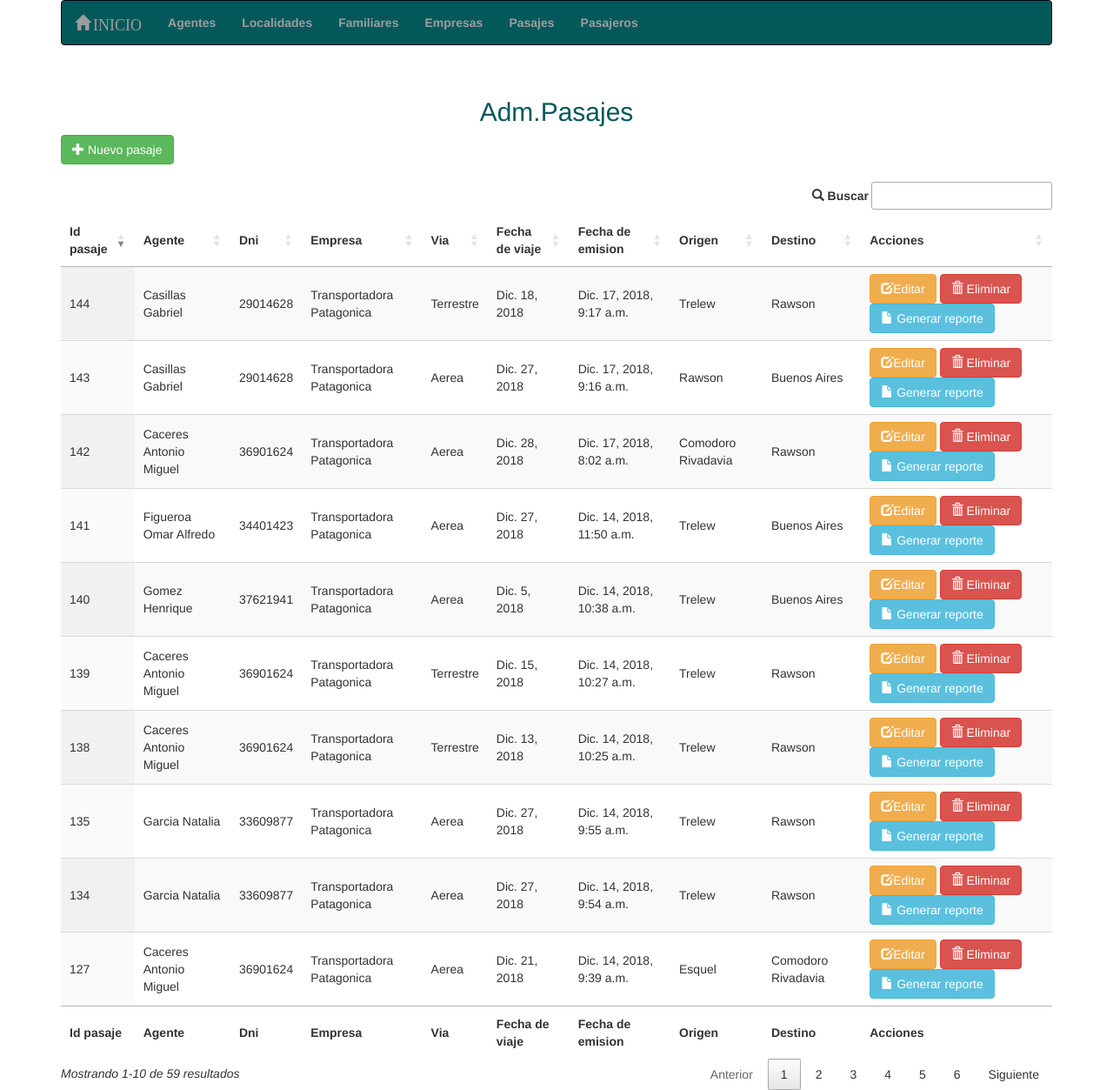
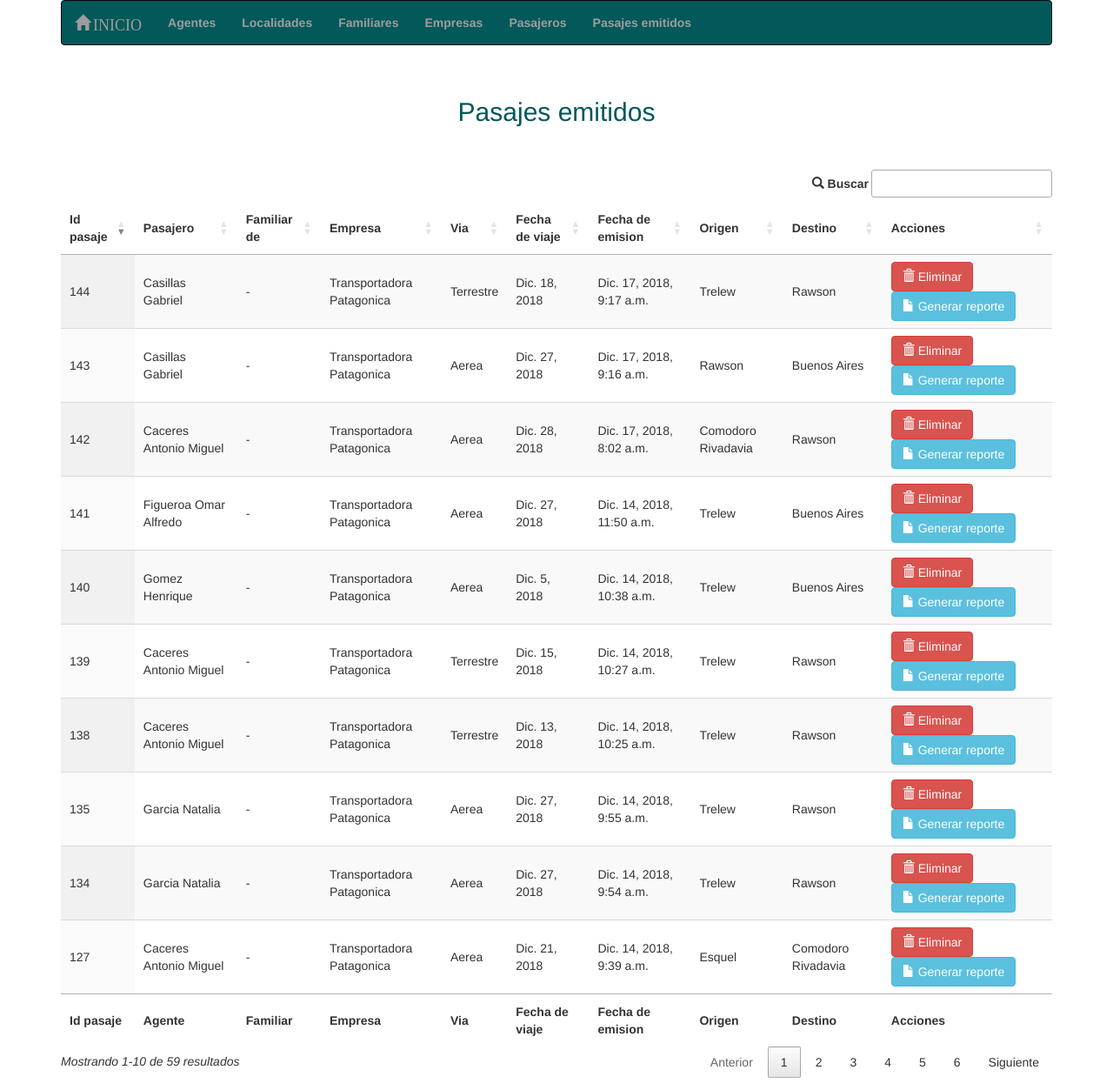
Before and after one commit to gonzalogabriel3/sistemaPasajes, a Django app: page /pasajes/pasaje in a window 1280 px wide. Shown: the whole page at 87% size. Run offline with Django 3.2, Linux system fonts and the light colour scheme; data comes from the database, SQL or seed files in the repository; parts of the project's set-up code (start-up, migrations or seed data) failed here and were passed over; some libraries are stand-ins or nearby versions.

Commit message:
Agrego cambios

```diff
--- a/pasajes/models.py
+++ b/pasajes/models.py
@@ -46,6 +46,7 @@ class Pasaje(models.Model):
     id=models.AutoField(unique=True,primary_key=True)
     id_agente=models.ForeignKey(Agente, on_delete=models.CASCADE,verbose_name="Agente")
     id_empresa=models.ForeignKey(Empresa, on_delete=models.CASCADE,verbose_name="Empresa")
+    id_familiar=models.ForeignKey(Familiar, on_delete=models.CASCADE, verbose_name="Familiar", blank=True, null=True)
     via=models.CharField(max_length=200,null=False)
     fecha_viaje=models.DateField()
     fecha_emision=models.DateTimeField(default=datetime.datetime.now()-datetime.timedelta(hours=3))
--- a/pasajes/templates/indexFamiliar.html
+++ b/pasajes/templates/indexFamiliar.html
@@ -22,8 +22,8 @@
 		<thead>
 			<tr>
 				<th>Id familiar</th>
+				<th>Apellido</th>
 				<th>Nombre</th>
-				<th>Apellido</th>
 				<th>DNI</th>
 				<th>Fecha nacimiento</th>
 				<th>Localidad</th>
@@ -36,8 +36,8 @@
 	    {% for familiar in familiares %}
 	    	<tr>
 	        	<td>{{ familiar.id }}</td>
+	        	<td>{{ familiar.apellido }}</td>
 	        	<td>{{ familiar.nombre }}</td>
-	        	<td>{{ familiar.apellido }}</td>
 	        	<td>{{ familiar.documento }}</td>
 	        	<td>{{ familiar.fecha_nacimiento }}</td>
 	        	<td>{{ familiar.id_localidad.nombre }}</td>
@@ -52,8 +52,8 @@
 	    <tfoot>
 			<tr>
 				<th>Id familiar</th>
+				<th>Apellido</th>
 				<th>Nombre</th>
-				<th>Apellido</th>
 				<th>DNI</th>
 				<th>Fecha nacimiento</th>
 				<th>Localidad</th>
--- a/pasajes/templates/indexPasaje.html
+++ b/pasajes/templates/indexPasaje.html
@@ -4,7 +4,7 @@
 <!--Cargo el load static por si hay que mostrar alguna imagen desde el directorio assets-->
 {% load static %}
 <br>
-<center><h2 style="color:#03585a">Adm.Pasajes</h2></center>
+<center><h2 style="color:#03585a">Pasajes emitidos</h2></center>
 <!--Valido si se recibe algun mensjae para mostrar-->
 {% if messages %}
 	<div class="alert alert-success">
@@ -14,15 +14,14 @@
     {% endfor %}
 	</div>
 {% endif %}
-<a href="{% url 'altaPasaje' %}" class="btn btn-success" style="display: inline-block;"><span class="glyphicon glyphicon-plus"></span> Nuevo pasaje</a>
 <br><br>
 	{% if pasajes %}
 	<table class="datatable display" style="width:100%">
 		<thead>
 			<tr>
 				<th>Id pasaje</th>
-				<th>Agente</th>
-				<th>Dni</th>
+				<th>Pasajero</th>
+				<th>Familiar de</th>
 				<th>Empresa</th>
 				<th>Via</th>
 				<th>Fecha de viaje</th>
@@ -36,8 +35,13 @@
 	    {% for pasaje in pasajes %}
 	    	<tr>
 	        	<td>{{ pasaje.id }}</td>
-	        	<td>{{ pasaje.id_agente.apellido }} {{ pasaje.id_agente.nombre }}</td>
-	        	<td>{{ pasaje.id_agente.documento }}</td>
+	        	{% if pasaje.id_familiar %}
+	        		<td>{{ pasaje.id_familiar.apellido }} {{ pasaje.id_familiar.nombre }}</td>
+	        		<td>{{ pasaje.id_agente.apellido }} {{ pasaje.id_agente.nombre }}</td>
+	     	    {% else %}
+	        		<td>{{ pasaje.id_agente.apellido }} {{ pasaje.id_agente.nombre }}</td>
+	        		<td> - </td>
+	        	{% endif %}
 	        	<td>{{ pasaje.id_empresa.nombre }}</td>
 	        	<td>{{ pasaje.via }}</td>
 	        	<td>{{ pasaje.fecha_viaje }}</td>
@@ -45,12 +49,9 @@
 	        	<td>{{ pasaje.origen }}</td>
 				<td>{{ pasaje.destino }}</td>
 				<td>
-	        		<a href="{% url 'modificacionPasaje' pasaje.id %}" class="btn btn-warning" style="display: inline-block;"><span class="glyphicon glyphicon-edit"></span>Editar</a>
 	        		<a href="{% url 'bajaPasaje' pasaje.id %}" class="btn btn-danger" style="display: inline-block;"><span class="glyphicon glyphicon-trash"></span> Eliminar</a>
 	        		<a href="{% url 'reportePasaje' pasaje.id %}" target="_blank" class="btn btn-info" style="display: inline-block;"><span class="glyphicon glyphicon glyphicon-file"></span> Generar reporte</a>
 	        	</td>
-	    	</tr>
-
 	    	</tr>
 	    {% endfor %}
 	    </tbody>
@@ -58,7 +59,7 @@
 			<tr>
 				<th>Id pasaje</th>
 				<th>Agente</th>
-				<th>Dni</th>
+				<th>Familiar</th>
 				<th>Empresa</th>
 				<th>Via</th>
 				<th>Fecha de viaje</th>
--- a/pasajes/templates/plantillaBase.html
+++ b/pasajes/templates/plantillaBase.html
@@ -143,8 +143,9 @@
 	        <li><a href="{% url 'localidad' %}"><b>Localidades</b></a></li>
 	        <li><a href="{% url 'familiar' %}"><b>Familiares</b></a></li>
 	        <li><a href="{% url 'empresa' %}"><b>Empresas</b></a></li>
-	        <li><a href="{% url 'pasaje' %}"><b>Pasajes</b></a></li>
 	        <li><a href="{% url 'pasajero' %}"><b>Pasajeros</b></a></li>
+	        <li><a href="{% url 'pasaje' %}"><b>Pasajes emitidos</b></a></li>
+
 
 	      </ul>
 	    </div>
--- a/pasajes/urls.py
+++ b/pasajes/urls.py
@@ -5,22 +5,22 @@ from django.contrib.staticfiles.urls import staticfiles_urlpatterns
 
 
 urlpatterns = [
-    path('reportePasaje/<int:idPasaje>/', views.reportePasaje, name='reportePasaje'),
 
+    #################INDEX'S#####################
     path('', views.index, name='index'),
     path('agente', views.indexAgenteView, name='agente'),
     path('localidad', views.indexLocalidadView, name='localidad'),
     path('familiar', views.indexFamiliarView, name='familiar'),
     path('empresa', views.indexEmpresaView, name='empresa'),
     path('pasaje', views.indexPasajeView, name='pasaje'),
+    path('pasajero', views.indexPasajeroView, name='pasajero'),
 
-    ####Formularios#####
+    #################ABM'S#####################
 
     #**ABM Agente**#
     path('altaAgente', views.altaAgente, name='altaAgente'),
     path('modificacionAgente/<int:idAgente>/', views.modificacionAgente, name='modificacionAgente'),
     path('bajaAgente/<int:idAgente>/', views.bajaAgente, name='bajaAgente'),
-    path('agentePasaje/<int:idAgente>/',views.agentePasaje, name='agentePasaje'),
 
     #**ABM Localidad**#
     path('altaLocalidad', views.altaLocalidad, name='altaLocalidad'),
@@ -42,8 +42,10 @@ urlpatterns = [
     path('bajaPasaje/<int:idPasaje>/', views.bajaPasaje, name='bajaPasaje'),
     path('modificacionPasaje/<int:idPasaje>/', views.modificacionPasaje, name='modificacionPasaje'),
 
-    path('pasajero', views.indexPasajeroView, name='pasajero'),
-    path('formularioPasajero/<int:idPasajero>/', views.formularioPasajero, name='formularioPasajero'),
+    #Url para formulario de un nuevo pasaje
+    path('altaPasaje/<int:idPasajero>', views.altaPasaje, name='altaPasaje'),
+    #Url para generar el reporte en pdf de un pasaje
+    path('reportePasaje/<int:idPasaje>/', views.reportePasaje, name='reportePasaje'),
 
 ]
 
--- a/pasajes/views.py
+++ b/pasajes/views.py
@@ -369,8 +369,6 @@ def modificacionPasaje(request,idPasaje):
 
 #********FIN ABM PASAJE***********#
 
-
-
 #********REPORTES********************#
 def reportePasaje(request,idPasaje):
 	pasaje=Pasaje.objects.get(id=idPasaje)
@@ -397,19 +395,17 @@ def reportePasaje(request,idPasaje):
 		response.write(output.read())
 
 	return response
+########FIN REPORTES##############
 
-def agentePasaje(request,idAgente):
-
-	agente=Agente.objects.get(id=idAgente)
-
+##########Formulario pasajes######################
+def altaPasaje(request,idPasajero):
+	pasajero=Pasajero.objects.get(id=idPasajero)
+	#form=formularioPasaje()
 	#Si se recibe por POST creo una nueva instancia de Pasaje()
 	if(request.method == 'POST'):
-		form=formularioPasajeAgente(request.POST)
+		form=formularioPasaje(request.POST)
 
 		pasaje=Pasaje()
-
-		#El id del agente le indico que es el objeto "agente" que busque previamente(si indico agente.id tira error)
-		pasaje.id_agente = agente
 
 		#Obtengo la fecha del formulario y le cambio el formato para poder guardarlo en el campor "fecha_viaje"
 		fecha=request.POST.get('fecha_viaje')
@@ -420,6 +416,13 @@ def agentePasaje(request,idAgente):
 		id_empresa=request.POST.get('id_empresa')
 		empresa=Empresa.objects.get(id=id_empresa)
 		pasaje.id_empresa=empresa
+
+		#Valido si es un familiar o un agente
+		if(pasajero.id_familiar):
+			pasaje.id_agente=pasajero.id_agente
+			pasaje.id_familiar=pasajero.id_familiar
+		else:
+			pasaje.id_agente=pasajero.id_agente
 
 		#Indico la fecha de emision
 		pasaje.fecha_emision=datetime.datetime.now()-datetime.timedelta(hours=3)
@@ -433,61 +436,12 @@ def agentePasaje(request,idAgente):
 		pasaje.save()
 
 		return reportePasaje(request,pasaje.id)
-
-
-
 	#Si el request no es POST(GET) creo el formulario y lo renderizo en una vista
 	else:
-		form=formularioPasajeAgente()
+		form=formularioPasaje()
 
 	titulo="Generar nuevo pasaje"
 
-	return render(request,'formularios/agentePasaje.html',{'form':form,'titulo':titulo,'agente':agente})
+	return render(request,'formularios/pasaje.html',{'form':form,'titulo':titulo,'pasajero':pasajero})
 
-
-def formularioPasajero(request,idPasajero):
-	pasajero=Pasajero.objects.get(id=idPasajero)
-
-	#Si se recibe por POST creo una nueva instancia de Pasaje()
-	if(request.method == 'POST'):
-		form=formularioPasajero(request.POST)
-
-		pasaje=Pasaje()
-
-		#El id del agente le indico que es el objeto "agente" que busque previamente(si indico agente.id tira error)
-		pasaje.id_agente = agente
-
-		#Obtengo la fecha del formulario y le cambio el formato para poder guardarlo en el campor "fecha_viaje"
-		fecha=request.POST.get('fecha_viaje')
-		fecha = datetime.datetime.strptime(fecha,"%d/%m/%Y").strftime("%Y-%m-%d")
-		pasaje.fecha_viaje=fecha
-
-		#Obtengo el id de la empresa desde el formulario(busco ese objeto empresa) y se lo asigno al campo "id_empresa" del objeto pasaje
-		id_empresa=request.POST.get('id_empresa')
-		empresa=Empresa.objects.get(id=id_empresa)
-		pasaje.id_empresa=empresa
-
-		#Indico la fecha de emision
-		pasaje.fecha_emision=datetime.datetime.now()-datetime.timedelta(hours=3)
-
-		#Obtengo la via,origen,y destino desde el formulario y se lo asigno al objeto pasaje
-		pasaje.via=request.POST.get('via')
-		pasaje.origen=request.POST.get('origen')
-		pasaje.destino=request.POST.get('destino')
-
-		#Guardo el nuevo pasaje y retorno al metodo que genera el reporte en pdf,pasandole el id del pasaje nuevo
-		pasaje.save()
-
-		return reportePasaje(request,pasaje.id)
-
-
-
-	#Si el request no es POST(GET) creo el formulario y lo renderizo en una vista
-	else:
-		form=formularioPasajeAgente()
-
-	titulo="Generar nuevo pasaje"
-
-	return render(request,'formularios/pasajero.html',{'form':form,'titulo':titulo,'pasajero':pasajero})
-
-#*************FIN REPORTES*************#
+#*************FIN formulario pasajes*************#
```
Also changed, not shown: pasajes/forms.py (+1 -64 lines), pasajes/templates/formularios/agentePasaje.html (deleted, +0 -18 lines), pasajes/templates/formularios/pasaje.html (+9 -4 lines), pasajes/templates/formularios/pasajero.html (deleted, +0 -21 lines), pasajes/templates/indexAgente.html (+3 -4 lines), pasajes/templates/indexPasajero.html (+6 -6 lines), pasajes/templates/reportes/pasaje.html (+13 -7 lines).
